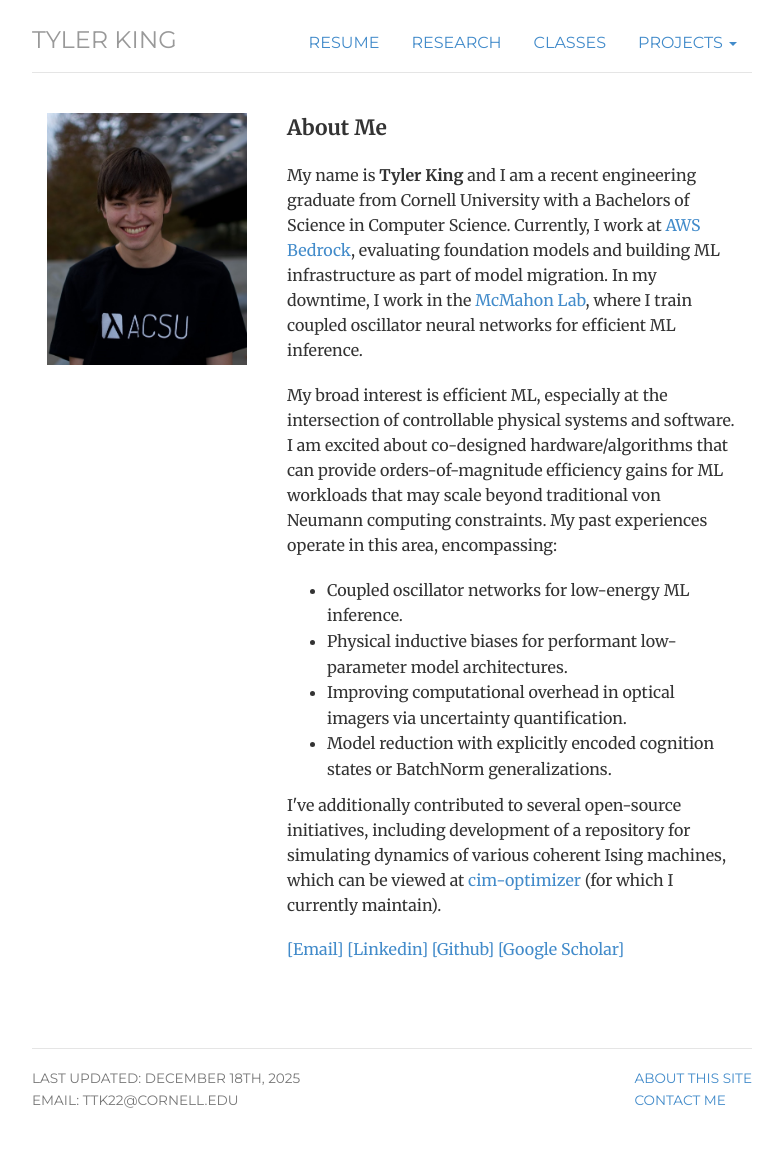
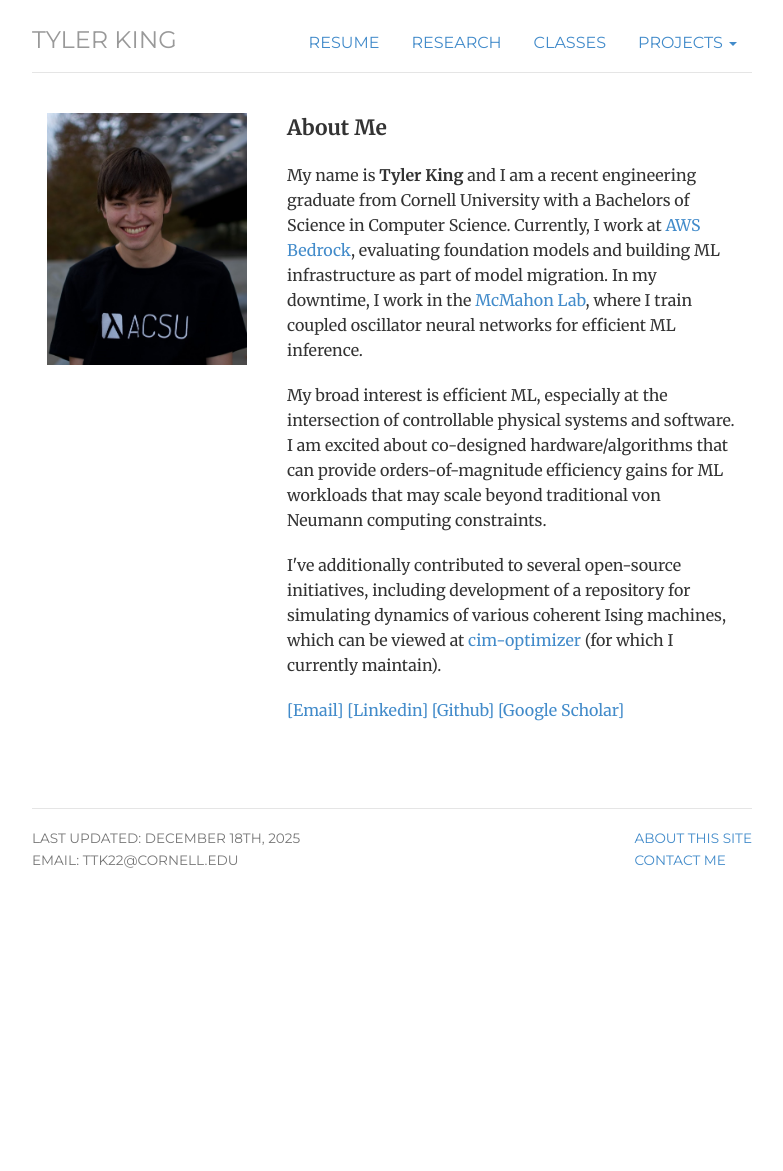
Before and after one commit to tylertking/tylertking.github.io, a Jekyll site: the page built from index.html, in a window 1280 px wide. Shown: the whole page, without its empty margins (248-1031 px from the left). Built offline with Jekyll 4.4.1, drawn with Linux system fonts in a browser that asks for light colours; after the commit the page ends 932 px from its top, so only the background shows below that.

Commit message:
update landing page

```diff
--- a/index.html
+++ b/index.html
@@ -25,14 +25,15 @@ description: Tyler King, Undergraduate at Cornell University
 	<p class="lead"><b>About Me</b></p>
 	<p> My name is <b>Tyler King</b> and I am a recent engineering graduate from Cornell University with a Bachelors of Science in Computer Science. Currently, I work at <a href="https://aws.amazon.com/bedrock/">AWS Bedrock</a>, evaluating foundation models and building ML infrastructure as part of model migration. In my downtime, I work in the <a href="https://mcmahon.aep.cornell.edu/">McMahon Lab</a>, where I train coupled oscillator neural networks for efficient ML inference.
 
+	<p> My broad interest is efficient ML, especially at the intersection of controllable physical systems and software. I am excited about co-designed hardware/algorithms that can provide orders-of-magnitude efficiency gains for ML workloads that may scale beyond traditional von Neumann computing constraints.
 
-	<p> My broad interest is efficient ML, especially at the intersection of controllable physical systems and software. I am excited about co-designed hardware/algorithms that can provide orders-of-magnitude efficiency gains for ML workloads that may scale beyond traditional von Neumann computing constraints. My past experiences operate in this area, encompassing: </p>
+	<!-- My past experiences operate in this area, encompassing: </p>
 	<ul style="margin-top: 0;">
 		<li>Coupled oscillator networks for low-energy ML inference. </li>
 		<li>Physical inductive biases for performant low-parameter model architectures. </li>
 		<li>Improving computational overhead in optical imagers via uncertainty quantification. </li>
 		<li>Model reduction with explicitly encoded cognition states or BatchNorm generalizations. </li>
-	</ul>
+	</ul> -->
 
 	<p>
 		I've additionally contributed to several open-source initiatives, including development of a repository for simulating dynamics of various coherent Ising machines, which can be viewed at <a href="https://github.com/mcmahon-lab/cim-optimizer/">cim-optimizer</a> (for which I currently maintain).
```
